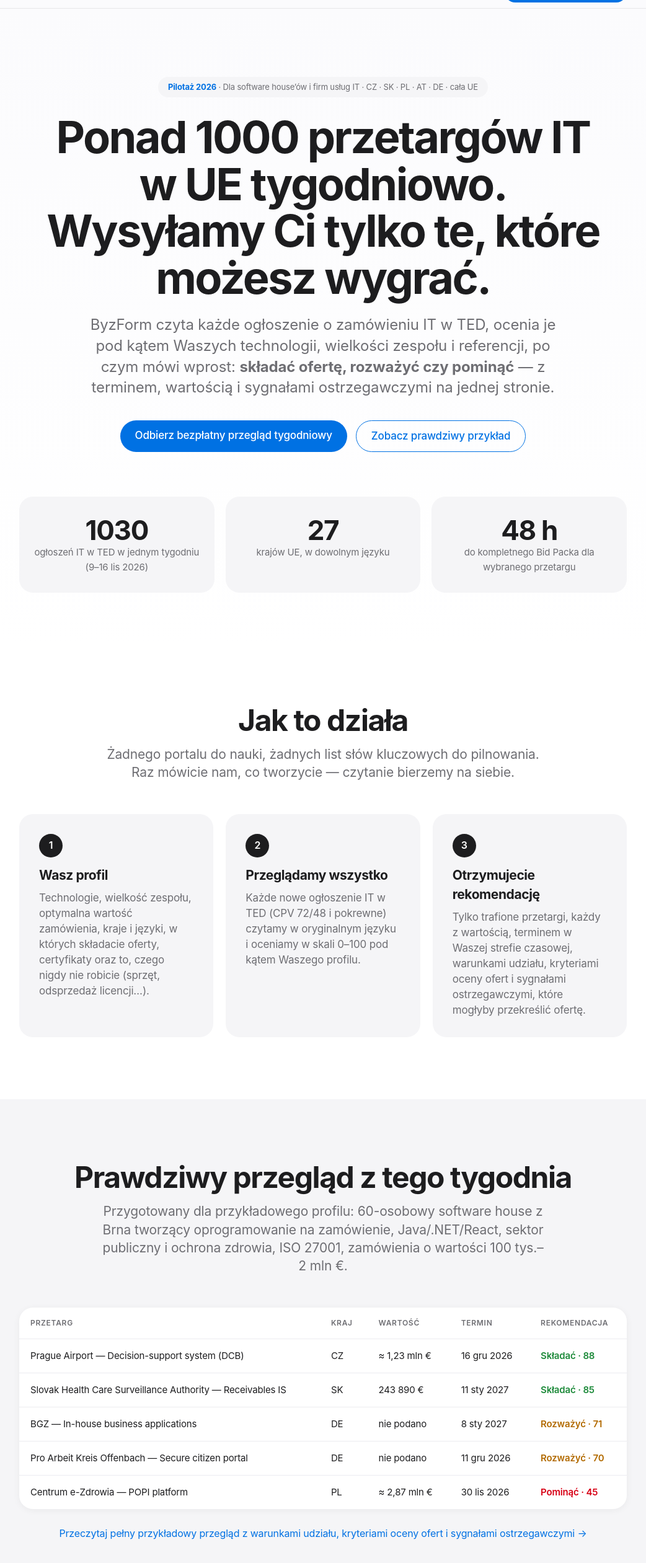
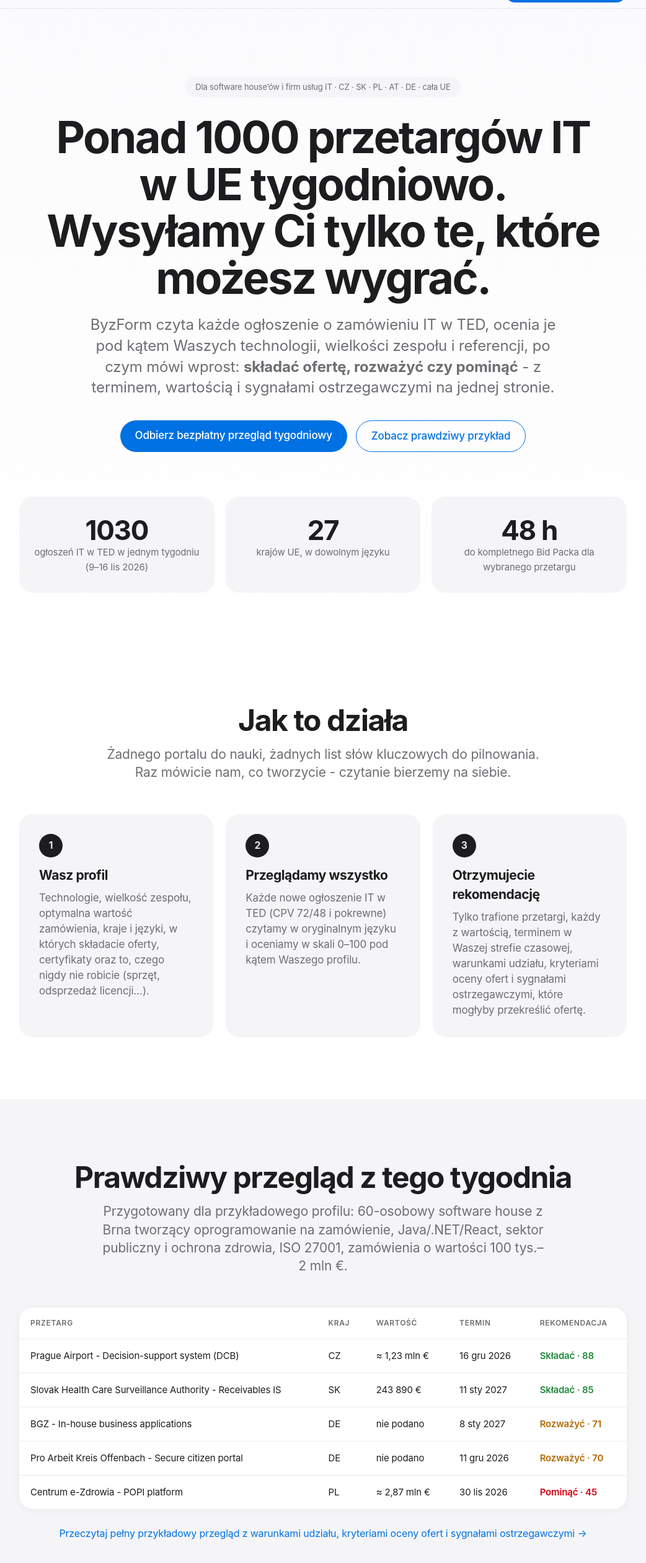
Before and after one commit to TomnakNakatomi/byzform.com, a plain HTML site: page pl/index.html in a window 1280 px wide. Shown: the part 39-2560 px from the top of the page at 62% size, without its empty margins (119-1161 px from the left). Drawn offline with Linux system fonts and the light colour scheme.

Commit message:
Remove pilot badge, replace em dashes

```diff
--- a/pl/index.html
+++ b/pl/index.html
@@ -3,9 +3,9 @@
 <head>
 <meta charset="utf-8">
 <meta name="viewport" content="width=device-width,initial-scale=1">
-<title>ByzForm — publiczne przetargi IT w UE, wstępnie zweryfikowane pod kątem Twojej firmy</title>
+<title>ByzForm - publiczne przetargi IT w UE, wstępnie zweryfikowane pod kątem Twojej firmy</title>
 <meta name="description" content="ByzForm analizuje każdy przetarg IT opublikowany w TED w całej UE i wysyła Ci tylko te, które Twoja firma może wygrać, wraz z rekomendacją: składać ofertę czy nie. Bezpłatny przegląd tygodniowy, codzienny scouting i Bid Pack w 48 godzin.">
-<meta property="og:title" content="ByzForm — przetargi IT w UE, które naprawdę możesz wygrać">
+<meta property="og:title" content="ByzForm - przetargi IT w UE, które naprawdę możesz wygrać">
 <meta property="og:description" content="Ponad 1000 przetargów IT tygodniowo w całej UE. Wysyłamy Ci 5 dopasowanych, z rekomendacją: składać ofertę czy nie.">
 <link rel="stylesheet" href="../style.css">
 <link rel="alternate" hreflang="en" href="https://byzform.com/"><link rel="alternate" hreflang="cs" href="https://byzform.com/cs/"><link rel="alternate" hreflang="sk" href="https://byzform.com/sk/"><link rel="alternate" hreflang="pl" href="https://byzform.com/pl/"><link rel="alternate" hreflang="de" href="https://byzform.com/de/">
@@ -18,9 +18,9 @@
 </div></header>
 
 <section class="hero"><div class="wrap">
-  <div class="pill"><b style="color:#0071e3">Pilotaż 2026</b> · Dla software house’ów i firm usług IT · CZ · SK · PL · AT · DE · cała UE</div>
+  <div class="pill">Dla software house’ów i firm usług IT · CZ · SK · PL · AT · DE · cała UE</div>
   <h1>Ponad 1000 przetargów IT w UE tygodniowo. Wysyłamy Ci tylko te, które możesz wygrać.</h1>
-  <p class="lead">ByzForm czyta każde ogłoszenie o zamówieniu IT w TED, ocenia je pod kątem Waszych technologii, wielkości zespołu i referencji, po czym mówi wprost: <b>składać ofertę, rozważyć czy pominąć</b> — z terminem, wartością i sygnałami ostrzegawczymi na jednej stronie.</p>
+  <p class="lead">ByzForm czyta każde ogłoszenie o zamówieniu IT w TED, ocenia je pod kątem Waszych technologii, wielkości zespołu i referencji, po czym mówi wprost: <b>składać ofertę, rozważyć czy pominąć</b> - z terminem, wartością i sygnałami ostrzegawczymi na jednej stronie.</p>
   <div class="cta-row">
     <a class="btn" href="#start">Odbierz bezpłatny przegląd tygodniowy</a>
     <a class="btn ghost" href="../sample.html">Zobacz prawdziwy przykład</a>
@@ -34,7 +34,7 @@
 
 <section id="how"><div class="wrap">
   <h2>Jak to działa</h2>
-  <p class="sub">Żadnego portalu do nauki, żadnych list słów kluczowych do pilnowania. Raz mówicie nam, co tworzycie — czytanie bierzemy na siebie.</p>
+  <p class="sub">Żadnego portalu do nauki, żadnych list słów kluczowych do pilnowania. Raz mówicie nam, co tworzycie - czytanie bierzemy na siebie.</p>
   <div class="grid3">
     <div class="card"><div class="num">1</div><h3>Wasz profil</h3><p>Technologie, wielkość zespołu, optymalna wartość zamówienia, kraje i języki, w których składacie oferty, certyfikaty oraz to, czego nigdy nie robicie (sprzęt, odsprzedaż licencji…).</p></div>
     <div class="card"><div class="num">2</div><h3>Przeglądamy wszystko</h3><p>Każde nowe ogłoszenie IT w TED (CPV 72/48 i pokrewne) czytamy w oryginalnym języku i oceniamy w skali 0–100 pod kątem Waszego profilu.</p></div>
@@ -47,11 +47,11 @@
   <p class="sub">Przygotowany dla przykładowego profilu: 60-osobowy software house z Brna tworzący oprogramowanie na zamówienie, Java/.NET/React, sektor publiczny i ochrona zdrowia, ISO 27001, zamówienia o wartości 100 tys.–2 mln €.</p>
   <table class="tenders">
     <tr><th>Przetarg</th><th class="hide-m">Kraj</th><th>Wartość</th><th class="hide-m">Termin</th><th>Rekomendacja</th></tr>
-    <tr><td>Prague Airport — Decision-support system (DCB)</td><td class="hide-m">CZ</td><td>≈ 1,23 mln €</td><td class="hide-m">16 gru 2026</td><td class="v bid">Składać · 88</td></tr>
-    <tr><td>Slovak Health Care Surveillance Authority — Receivables IS</td><td class="hide-m">SK</td><td>243 890 €</td><td class="hide-m">11 sty 2027</td><td class="v bid">Składać · 85</td></tr>
-    <tr><td>BGZ — In-house business applications</td><td class="hide-m">DE</td><td>nie podano</td><td class="hide-m">8 sty 2027</td><td class="v con">Rozważyć · 71</td></tr>
-    <tr><td>Pro Arbeit Kreis Offenbach — Secure citizen portal</td><td class="hide-m">DE</td><td>nie podano</td><td class="hide-m">11 gru 2026</td><td class="v con">Rozważyć · 70</td></tr>
-    <tr><td>Centrum e-Zdrowia — POPI platform</td><td class="hide-m">PL</td><td>≈ 2,87 mln €</td><td class="hide-m">30 lis 2026</td><td class="v skip">Pominąć · 45</td></tr>
+    <tr><td>Prague Airport - Decision-support system (DCB)</td><td class="hide-m">CZ</td><td>≈ 1,23 mln €</td><td class="hide-m">16 gru 2026</td><td class="v bid">Składać · 88</td></tr>
+    <tr><td>Slovak Health Care Surveillance Authority - Receivables IS</td><td class="hide-m">SK</td><td>243 890 €</td><td class="hide-m">11 sty 2027</td><td class="v bid">Składać · 85</td></tr>
+    <tr><td>BGZ - In-house business applications</td><td class="hide-m">DE</td><td>nie podano</td><td class="hide-m">8 sty 2027</td><td class="v con">Rozważyć · 71</td></tr>
+    <tr><td>Pro Arbeit Kreis Offenbach - Secure citizen portal</td><td class="hide-m">DE</td><td>nie podano</td><td class="hide-m">11 gru 2026</td><td class="v con">Rozważyć · 70</td></tr>
+    <tr><td>Centrum e-Zdrowia - POPI platform</td><td class="hide-m">PL</td><td>≈ 2,87 mln €</td><td class="hide-m">30 lis 2026</td><td class="v skip">Pominąć · 45</td></tr>
   </table>
   <p style="margin-top:28px;text-align:center"><a href="../sample.html">Przeczytaj pełny przykładowy przegląd z warunkami udziału, kryteriami oceny ofert i sygnałami ostrzegawczymi →</a></p>
 </div></section>
@@ -67,7 +67,7 @@
     </div>
     <div class="plan hl">
       <div class="tag">Najpopularniejszy</div><h3>Scouting</h3><div class="amt"><s style="color:#9aa4b2;font-size:22px;font-weight:600">€149</s> €75 <small>/ miesiąc w pilotażu</small></div>
-      <ul><li>Codzienny przegląd — nowe dopasowania w ciągu 24 h od publikacji</li><li>Krótka analiza „składać czy nie” dla każdego dopasowania</li><li>Śledzenie zmian ogłoszeń i przedłużeń terminów</li><li>Do 3 profili (np. dla poszczególnych działów)</li></ul>
+      <ul><li>Codzienny przegląd - nowe dopasowania w ciągu 24 h od publikacji</li><li>Krótka analiza „składać czy nie” dla każdego dopasowania</li><li>Śledzenie zmian ogłoszeń i przedłużeń terminów</li><li>Do 3 profili (np. dla poszczególnych działów)</li></ul>
       <a class="btn" href="mailto:byzform@byzform.com?subject=Okres%20pr%C3%B3bny%20Scouting&body=Strona%20internetowa%20firmy%3A%0ACo%20tworzycie%3A%0AKraje%2C%20w%20kt%C3%B3rych%20sk%C5%82adacie%20oferty%3A">Rozpocznij 2-tygodniowy okres próbny</a>
     </div>
     <div class="plan">
@@ -81,16 +81,16 @@
 <section id="faq" class="alt"><div class="wrap">
   <h2>Pytania</h2>
   <details><summary>Skąd pochodzą dane?</summary><p>Z TED (Tenders Electronic Daily), oficjalnego dziennika zamówień publicznych UE, w którym publikowane są wszystkie przetargi o wartości powyżej progów unijnych w UE i EOG. Czytamy oryginalne ogłoszenie i podajemy do niego link, więc zawsze możecie sprawdzić źródło.</p></details>
-  <details><summary>Czym to się różni od serwisu z alertami przetargowymi?</summary><p>Alerty dopasowują słowa kluczowe i zostawiają Was z długą listą. My czytamy każde ogłoszenie pod kątem Waszych rzeczywistych możliwości i mówimy, czy jest warte czasu Waszego zespołu ofertowego — łącznie z powodami, dla których nie jest.</p></details>
+  <details><summary>Czym to się różni od serwisu z alertami przetargowymi?</summary><p>Alerty dopasowują słowa kluczowe i zostawiają Was z długą listą. My czytamy każde ogłoszenie pod kątem Waszych rzeczywistych możliwości i mówimy, czy jest warte czasu Waszego zespołu ofertowego - łącznie z powodami, dla których nie jest.</p></details>
   <details><summary>Jakie języki i kraje?</summary><p>Wszystkie 27 krajów UE oraz EOG. Ogłoszenia czytamy w oryginalnym języku, a podsumowania przygotowujemy po polsku (lub na życzenie po angielsku, czesku, słowacku albo niemiecku).</p></details>
-  <details><summary>Czy piszecie całą ofertę?</summary><p>Nie. Bid Pack daje Waszemu zespołowi uporządkowany start — wymagania, listę kontrolną, pytania i projekt części technicznej. Wycena, oświadczenia prawne i ostateczne złożenie oferty pozostają po Waszej stronie.</p></details>
+  <details><summary>Czy piszecie całą ofertę?</summary><p>Nie. Bid Pack daje Waszemu zespołowi uporządkowany start - wymagania, listę kontrolną, pytania i projekt części technicznej. Wycena, oświadczenia prawne i ostateczne złożenie oferty pozostają po Waszej stronie.</p></details>
   <details><summary>Jak zapłacić?</summary><p>W czasie pilotażu nic nie płacicie z góry. Jeśli zdecydujecie się kontynuować po bezpłatnym okresie próbnym albo gdy otrzymacie Bid Pack i będziecie z niego zadowoleni, wyślemy Wam e-mailem dane do płatności (przelew bankowy w EUR). Scouting można anulować w dowolnym momencie.</p></details>
   <details><summary>Co oznacza „pilotaż”?</summary><p>ByzForm to nowa usługa. Klienci pilotażowi otrzymują pełną usługę za połowę ceny przez pierwsze 3 miesiące w zamian za szczerą informację zwrotną. W miarę zdobywania doświadczeń możemy dostosowywać formaty i funkcje.</p></details>
 </div></section>
 
 <section id="start"><div class="wrap">
   <div class="final">
-    <h2>Odbierz przegląd na najbliższy poniedziałek dla swojej firmy — bezpłatnie</h2>
+    <h2>Odbierz przegląd na najbliższy poniedziałek dla swojej firmy - bezpłatnie</h2>
     <p>Prześlijcie nam adres swojej strony i kraje, w których składacie oferty. Pierwszy przegląd dotrze w poniedziałek; bez karty, bez umowy.</p>
     <a class="btn" href="mailto:byzform@byzform.com?subject=Bezp%C5%82atny%20przegl%C4%85d%20tygodniowy&body=Strona%20internetowa%20firmy%3A%0ACo%20tworzycie%20(stack%2C%20dziedziny)%3A%0AKraje%2C%20w%20kt%C3%B3rych%20sk%C5%82adacie%20oferty%3A%0ATypowa%20warto%C5%9B%C4%87%20zam%C3%B3wienia%3A">Napisz do nas: byzform@byzform.com</a>
   </div>
```
